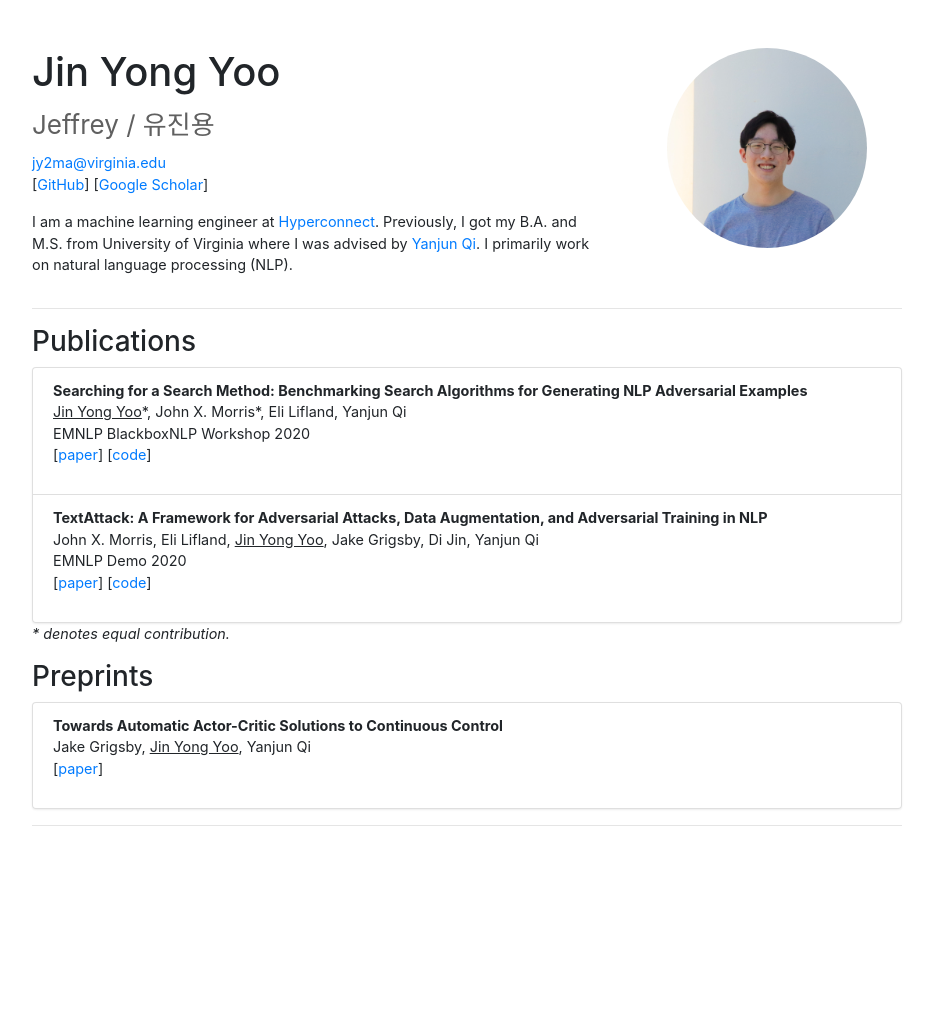
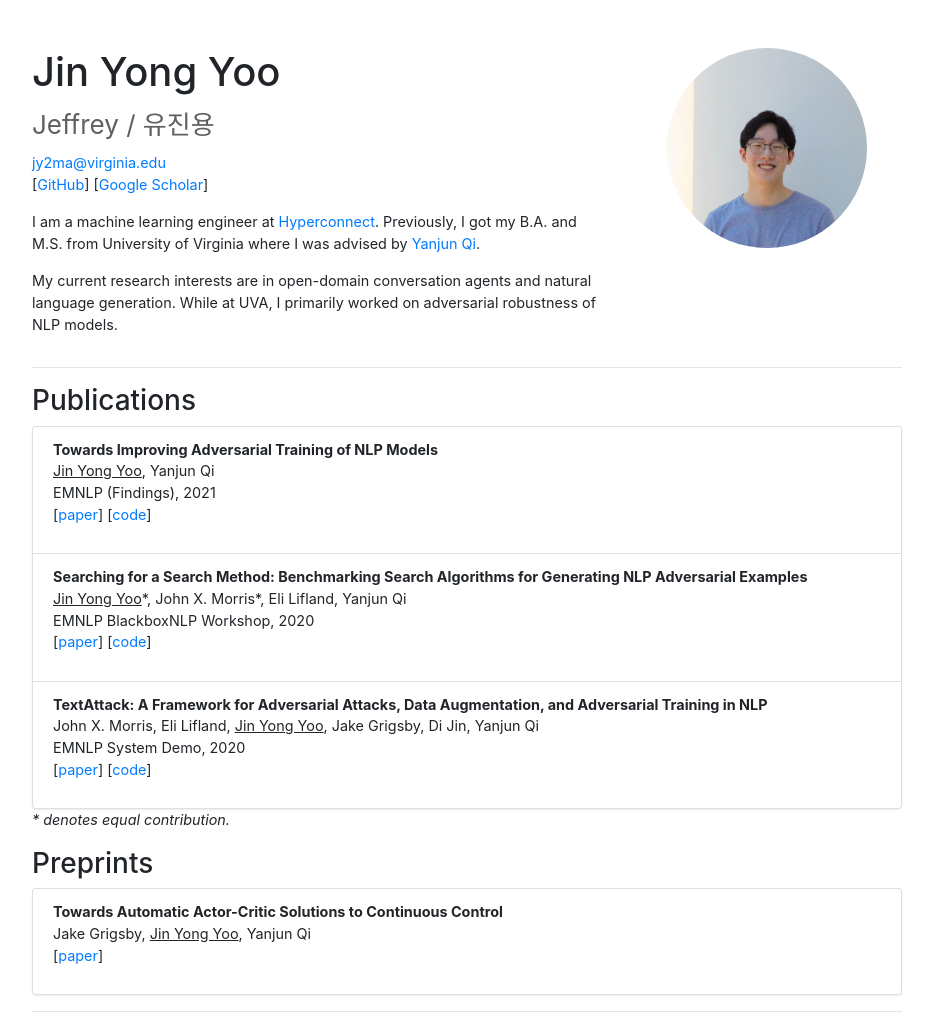
Before and after one commit to jinyongyoo/jinyongyoo.github.io, a Jekyll site: the page built from index.markdown, in a window 1280 px wide. Shown: the whole page, without its empty margins (173-1106 px from the left). Built offline with Jekyll 4.4.1, drawn with Linux system fonts in a browser that asks for light colours; before the commit the page ends 900 px from its top, so only the background shows below that.

Commit message:
Update website

```diff
--- a/_config.yml
+++ b/_config.yml
@@ -25,7 +25,9 @@ email: jy2ma@virginia.edu
 description: >- # this means to ignore newlines until "baseurl:"
   I am a machine learning engineer at <a href="https://hyperconnect.com/en/">Hyperconnect</a>.
   Previously, I got my B.A. and M.S. from University of Virginia where I was advised by <a href="https://www.cs.virginia.edu/yanjun/">Yanjun Qi</a>.
-  I primarily work on natural language processing (NLP).
+research_interest:
+  My current research interests are in open-domain conversation agents and natural language generation.
+  While at UVA, I primarily worked on adversarial robustness of NLP models.
 baseurl: "" # the subpath of your site, e.g. /blog
 url: "jinyongyoo" # the base hostname & protocol for your site, e.g. http://example.com
 github_username:  jinyongyoo
--- a/_layouts/index.html
+++ b/_layouts/index.html
@@ -41,6 +41,9 @@
                     <p>
                         {{ site.description }}
                     </p>
+                    <p>
+                        {{ site.research_interest }}
+                    </p>
 
                 </div>
             </div>
--- a/index.markdown
+++ b/index.markdown
@@ -9,11 +9,20 @@ layout: index
 Publications
 </h3>
 <ul class="list-group">
+<li class="list-group-item">
+        <p id="sqar">
+            <b>Towards Improving Adversarial Training of NLP Models</b><br>
+            <u>Jin Yong Yoo</u>, Yanjun Qi<br>
+            EMNLP (Findings), 2021<br>
+            [<a href="https://arxiv.org/abs/2109.00544">paper</a>]
+            [<a href="https://github.com/QData/TextAttack-A2T">code</a>]
+        </p>
+    </li>
     <li class="list-group-item">
         <p id="sqar">
             <b>Searching for a Search Method: Benchmarking Search Algorithms for Generating NLP Adversarial Examples</b><br>
             <u>Jin Yong Yoo</u>*, John X. Morris*, Eli Lifland, Yanjun Qi<br>
-            EMNLP BlackboxNLP Workshop 2020<br>
+            EMNLP BlackboxNLP Workshop, 2020<br>
             [<a href="https://arxiv.org/abs/2009.06368">paper</a>]
             [<a href="https://github.com/QData/TextAttack-Search-Benchmark">code</a>]
         </p>
@@ -22,7 +31,7 @@ Publications
         <p id="sparc">
             <b>TextAttack: A Framework for Adversarial Attacks, Data Augmentation, and Adversarial Training in NLP</b><br>
             John X. Morris, Eli Lifland, <u>Jin Yong Yoo</u>, Jake Grigsby, Di Jin, Yanjun Qi<br>
-            EMNLP Demo 2020<br>
+            EMNLP System Demo, 2020<br>
             [<a href="https://arxiv.org/abs/2005.05909">paper</a>]
             [<a href="https://github.com/QData/TextAttack">code</a>]
         </p>
```
